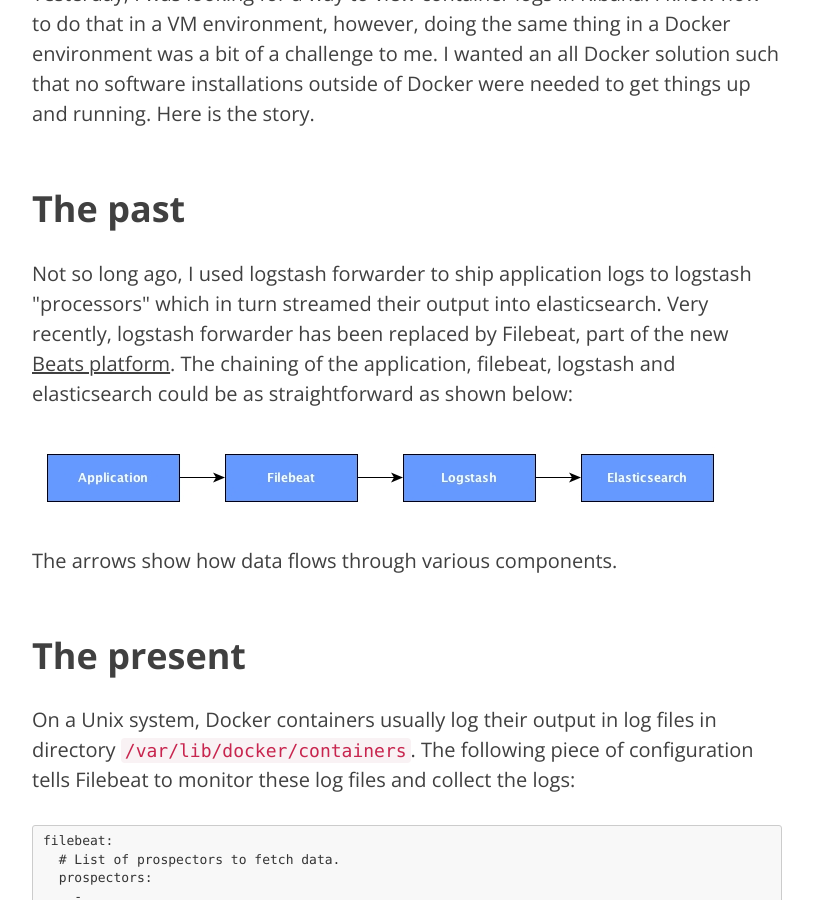
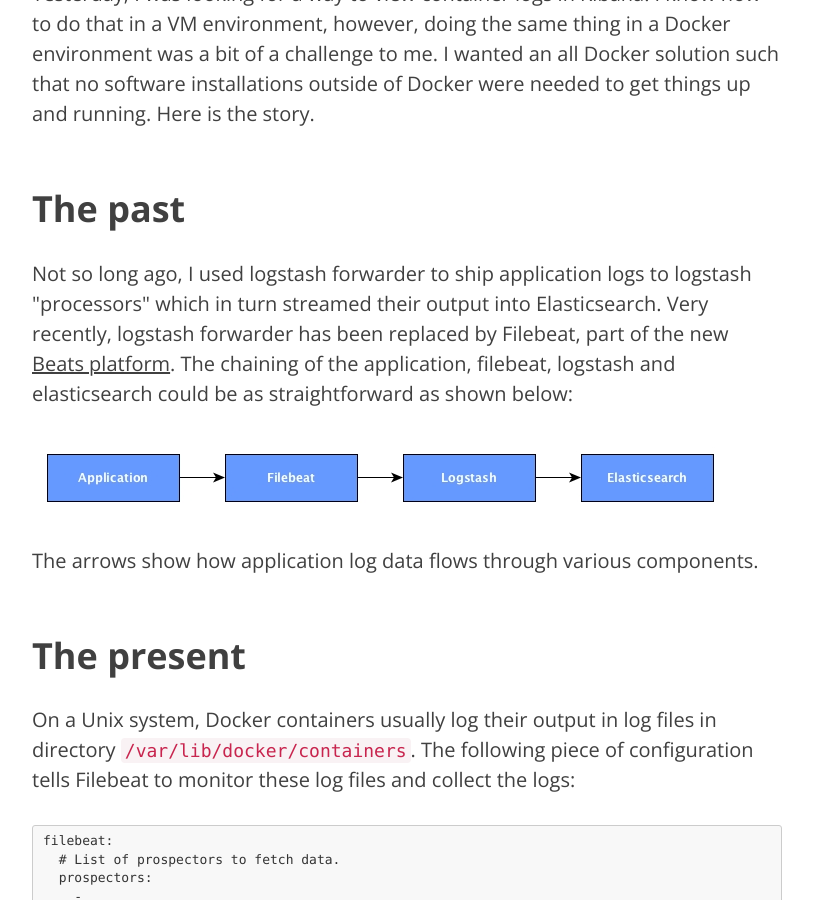
Before and after one commit to eembsen/eembsen.github.io, a Jekyll site: the page built from _posts/2015-12-05-docker-es-filebeat.markdown, in a window 1280 px wide and 900 px high, scrolled down 637 px. Shown: the whole window, without its empty margins (233-1046 px from the left). Built offline with Jekyll 4.4.1, drawn with Linux system fonts in a browser that asks for light colours; nearby versions of some CDN libraries.

```diff
--- a/_posts/2015-12-05-docker-es-filebeat.markdown
+++ b/_posts/2015-12-05-docker-es-filebeat.markdown
@@ -14,7 +14,7 @@ such that no software installations outside of Docker were needed to get things
 <h2 class="section-heading">The past</h2>
 
 <p>Not so long ago, I used logstash forwarder to ship application logs to logstash "processors" which in turn streamed
-their output into elasticsearch. Very recently, logstash forwarder has been replaced by Filebeat, part of the new
+their output into Elasticsearch. Very recently, logstash forwarder has been replaced by Filebeat, part of the new
 <a href="https://www.elastic.co/blog/beats-1-0-0">Beats platform</a>. The chaining of the application, filebeat,
 logstash and elasticsearch could be as straightforward as shown below:<p>
 
@@ -22,7 +22,7 @@ logstash and elasticsearch could be as straightforward as shown below:<p>
     <img src="{{ site.baseurl }}/img/docker-filebeat-elasticsearch.jpg" alt="Chaining application, filebeat, logstash and elasticsearch">
 </a>
 
-<p>The arrows show how data flows through various components.</p>
+<p>The arrows show how application log data flows through various components.</p>
 
 <h2 class="section-heading">The present</h2>
 
```
